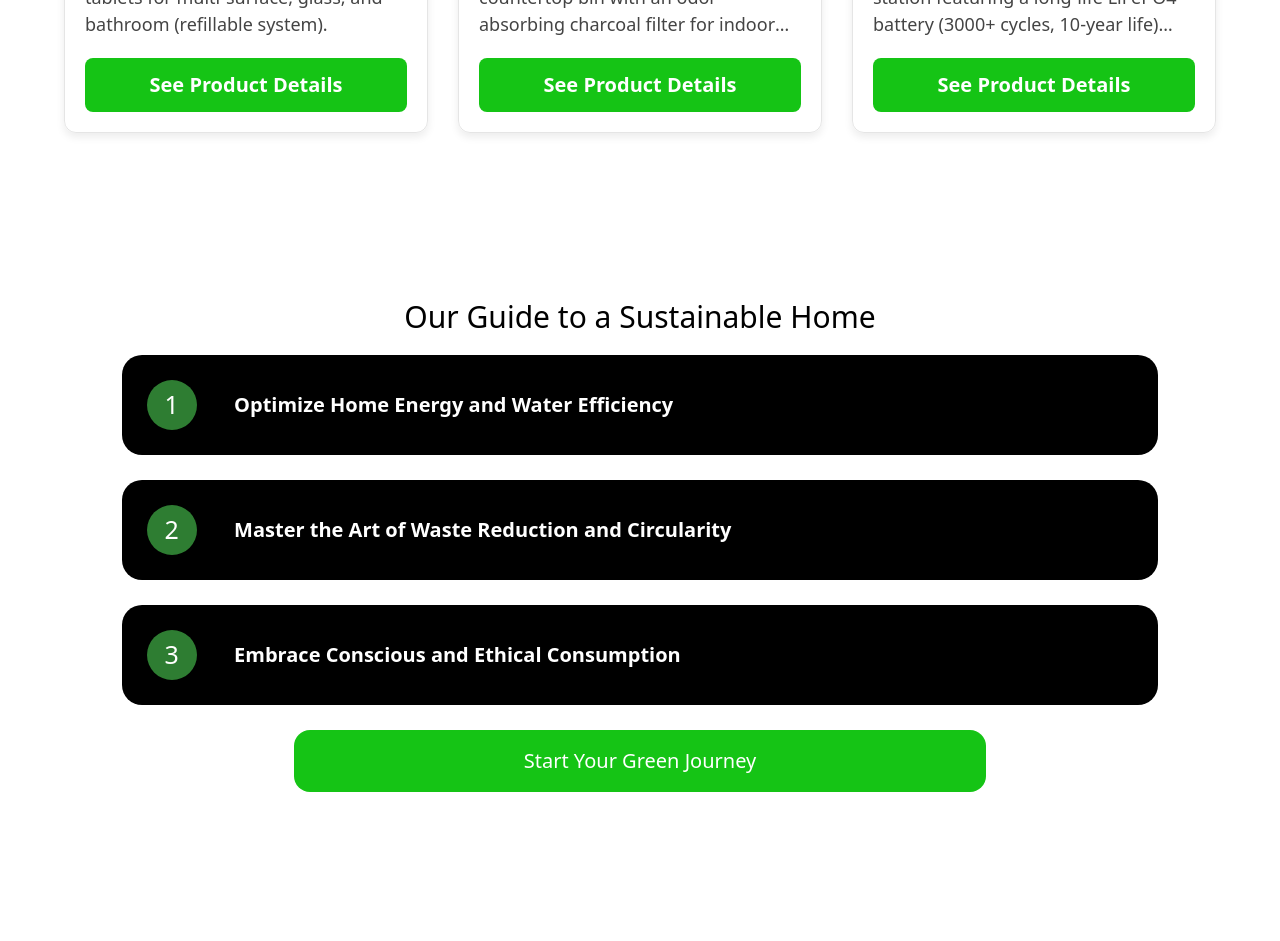
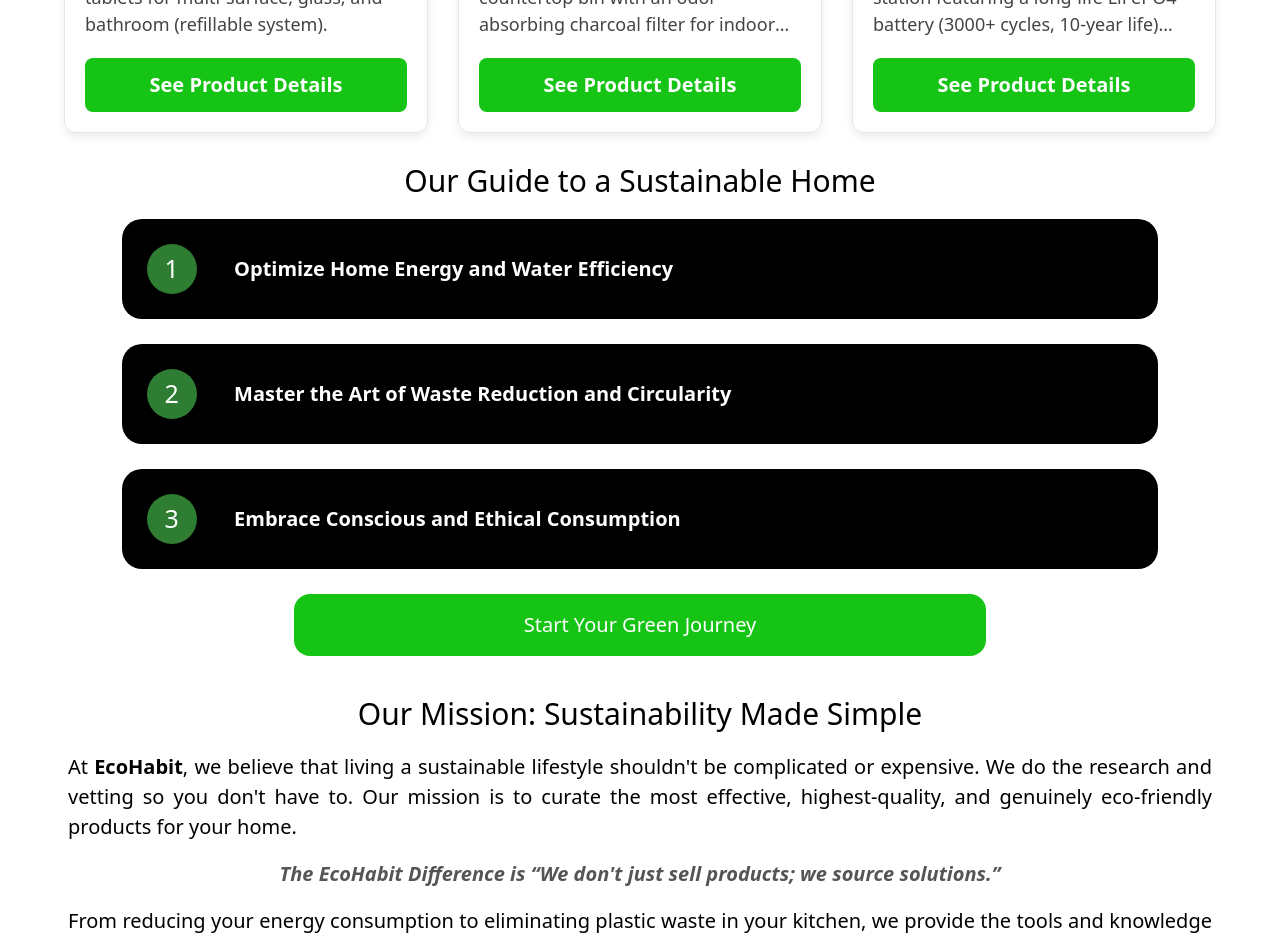
Before and after one commit to dev-vishnu185/Cliqtrix-2025-Contest, a React (Vite) app in the folder landing-page-ziq/: page / in a window 1280 px wide. Shown: the part 1400-2341 px from the top of the page. Built offline with nearby package versions, Linux system fonts and the light colour scheme.

Commit message:
Code refinement

```diff
--- a/landing-page-ziq/src/App.css
+++ b/landing-page-ziq/src/App.css
@@ -6,7 +6,7 @@
     'main'
     'footer';
   min-height: 100vh;
-  min-height: 100svh;
+  min-height: 100dvh;
 }
 
 .main-content {
--- a/landing-page-ziq/src/components/about/About.css
+++ b/landing-page-ziq/src/components/about/About.css
@@ -5,8 +5,6 @@
   align-items: center;
   padding: .2rem;
   text-align: justify;
-  /* min-height: calc(100dvh - 100px); */
-  min-height: 100svh;
 }
 
 .about-sub-content {
@@ -16,10 +14,6 @@
   color: var(--color-text-secondary);
   padding: 0 1rem;
   text-align: center;
-}
-
-.section-title.about {
-  margin-block: 0 3rem;
 }
 
 .impact-statement {
--- a/landing-page-ziq/src/components/guide/Guides.css
+++ b/landing-page-ziq/src/components/guide/Guides.css
@@ -3,8 +3,6 @@
   flex-direction: column;
   justify-content: center;
   align-items: center;
-
-  min-height: 100svh;
 }
 
 .details {
--- a/landing-page-ziq/src/components/home/Home.css
+++ b/landing-page-ziq/src/components/home/Home.css
@@ -1,6 +1,5 @@
 #home {
   scroll-margin-top: 4rem;
-  /* min-height: calc(100dvh - 4rem); */
   min-height: 100svh;
 }
 
```
